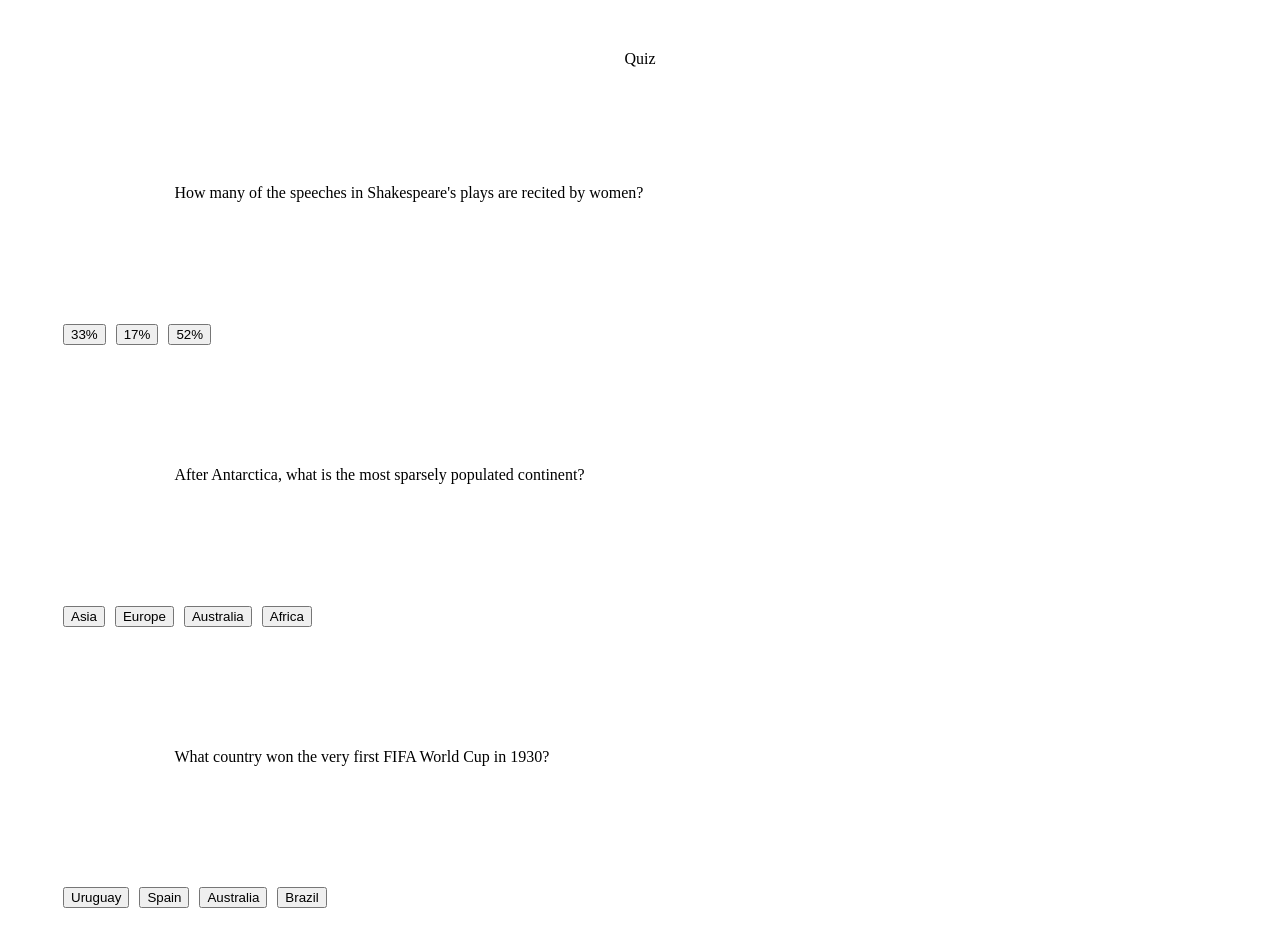
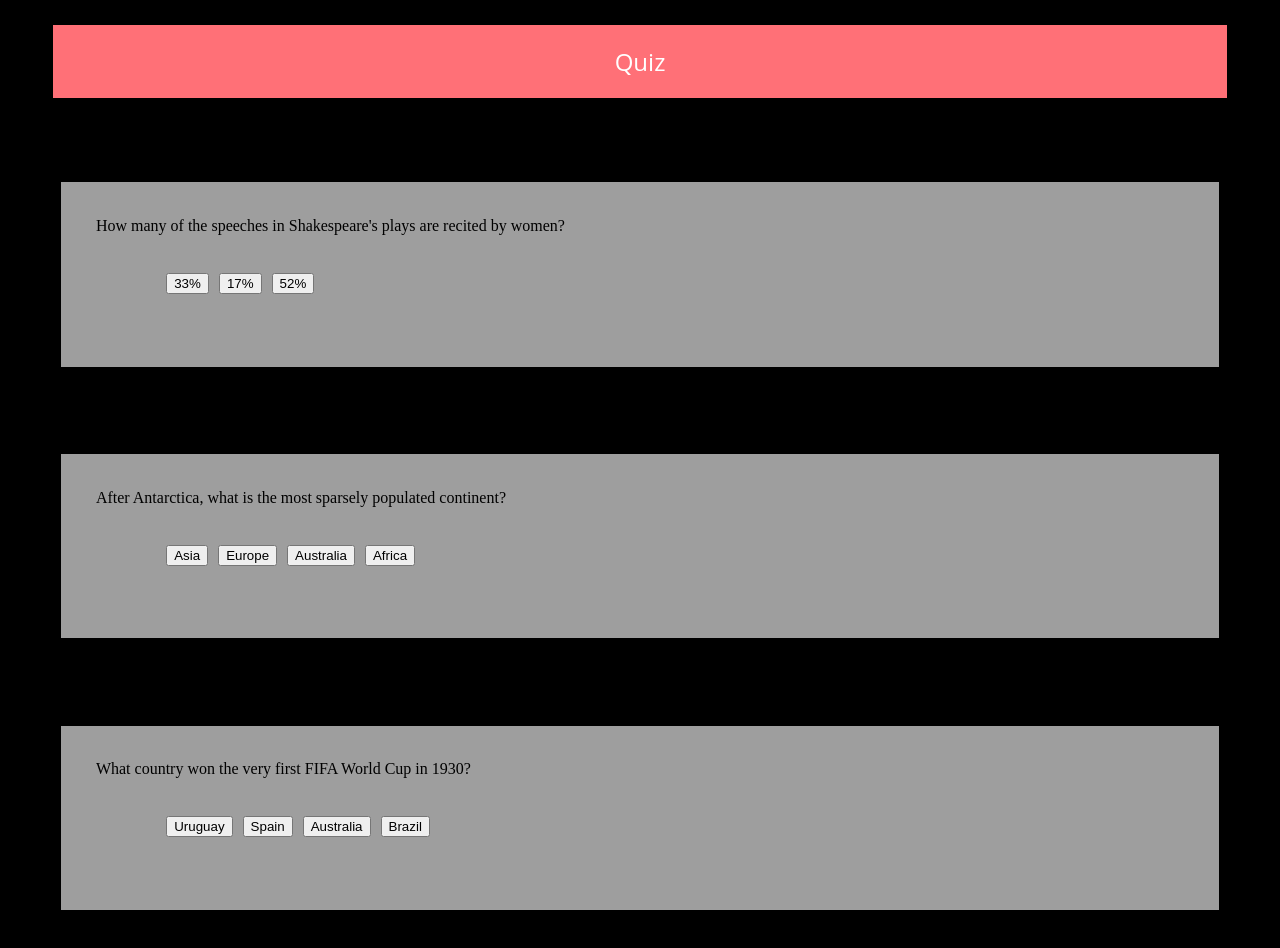
Before and after one commit to divvya007/quiz, a plain HTML site: page index.html in a window 1280 px wide. Drawn offline with Linux system fonts and the light colour scheme.

Commit message:
updated with "div holder" & basic color

```diff
--- a/init.js
+++ b/init.js
@@ -35,8 +35,11 @@ for (let i = 0; i < questionSet.length; i++) {
 
   const divForBtn = document.createElement("div");
   const divForAns = document.createElement("div");
+  const divHolder = document.createElement("div");
 
+  divForAns.className = "answer_";
   divContainer.className = "divCont";
+  divHolder.className = "divHoldingAllThree";
 
   divContainer.id = "divCont_" + i;
   divForBtn.id = "divBtn_id" + i;
@@ -44,6 +47,7 @@ for (let i = 0; i < questionSet.length; i++) {
   divForBtn.className = "divForBtn_class";
 
   newDiv.append(divContainer);
+  newDiv.append(divHolder);
   console.log(divContainer);
 
   for (let index = 0; index < questionSet[i].options.length; index++) {
@@ -65,6 +69,9 @@ for (let i = 0; i < questionSet.length; i++) {
     divForBtn.append(btnContainer);
     newDiv.append(divForBtn);
     newDiv.append(divForAns);
+    divHolder.append(divContainer);
+    divHolder.append(divForBtn);
+    divHolder.append(divForAns);
   }
 }
 console.timeEnd("time took to complete");
--- a/styles.css
+++ b/styles.css
@@ -1,3 +1,6 @@
+body {
+  background-color: black;
+}
 .container {
   border: 1px;
   margin: 25px 25px;
@@ -10,14 +13,14 @@
   font-size: 15px;
   cursor: pointer;
   display: inline-block;
-  color: orange;
+  color: #ffa500;
 }
 .btn:hover {
   background: #eee;
 }
 
 .text {
-  color: orange;
+  color: #f08731;
   margin: 10px;
 }
 
@@ -28,8 +31,13 @@
 }
 
 .quizBox {
-  margin: 50px auto;
-  width: fit-content;
+  background-color: #ff7077;
+  padding: 20px;
+  margin: 20px;
+  text-align: center;
+  font-size: x-large;
+  font-family: Open Sans, sans-serif;
+  color: #fff;
 }
 p {
   margin: 10px;
@@ -53,7 +61,7 @@ p {
  } */
 
 .divCont {
-  margin: 10%;
+  /* margin: 10%; */
 }
 
 .btnClass {
@@ -62,6 +70,19 @@ p {
   /* cursor: pointer; */
 }
 .divForBtn_class {
+  margin: 2%;
+  padding: 1%;
+  margin-left: 5%;
 }
 #btnid_0 {
 }
+.answer_ {
+  margin: 2%;
+}
+
+.divHoldingAllThree {
+  border: 3px solid black;
+  background-color: #9e9e9e;
+  margin: 7% auto;
+  padding: 3%;
+}
```
